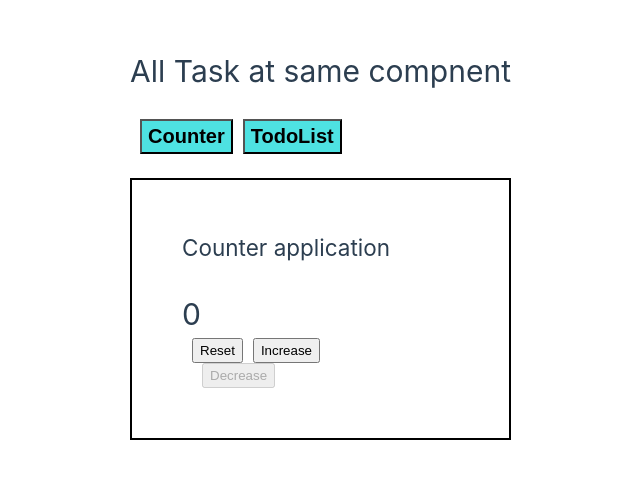
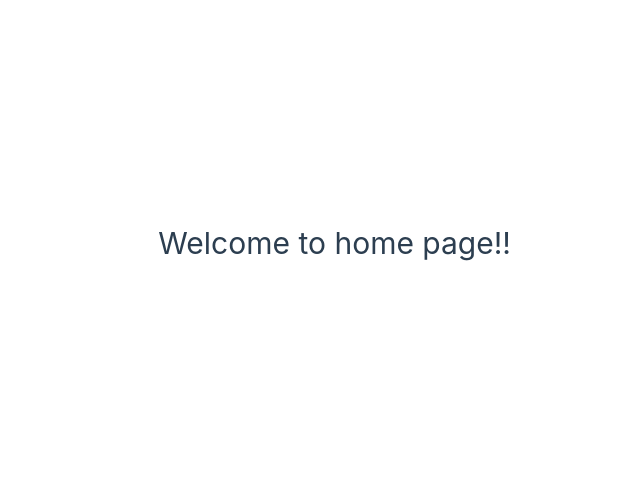
Before and after one commit to BasuPooja/Todo-List, a Vue app: page / in a window 1280 px wide. Shown: the part 157-636 px from the top of the page, without its empty margins (129-769 px from the left). Built offline with nearby package versions, Linux system fonts and the light colour scheme.

Commit message:
vue router initial setup

```diff
--- a/package.json
+++ b/package.json
@@ -12,7 +12,8 @@
     "preview": "vite preview"
   },
   "dependencies": {
-    "vue": "^3.5.22"
+    "vue": "^3.5.22",
+    "vue-router": "^4.6.3"
   },
   "devDependencies": {
     "@vitejs/plugin-vue": "^6.0.1",
--- a/src/App.vue
+++ b/src/App.vue
@@ -759,9 +759,9 @@ export default {
 </script>
  -->
 
+<!---------------------------- Todo List ------------------------->
 
-
-<template>
+<!-- <template>
   <div>
     <h1>All Task at same compnent</h1>
     <br>
@@ -799,4 +799,17 @@ export default{
   font-weight: bold;
   font-size: 20px;
 }
-</style>
+</style> -->
+
+<template>
+  <router-view/>
+</template>
+
+<script>
+export default {
+  name:'App',
+  components: {
+
+  }
+}
+</script>
--- a/src/main.js
+++ b/src/main.js
@@ -1,9 +1,11 @@
 import './assets/main.css'
+import router from './router'
 
 import { createApp } from 'vue'
 import App from './App.vue'
 
-createApp(App).mount('#app')
+// createApp(App).mount('#app')
+createApp(App).use(router).mount('#app')
 
 /* --------------Global Build --------------*/
 
--- /dev/null
+++ b/src/router/index.js
@@ -0,0 +1,18 @@
+import { createWebHistory, createRouter } from "vue-router";
+import Home from "@/views/home.vue";
+
+const routes = [
+    {
+        path: "/",
+        name: "Home",
+        component:Home
+
+    }
+];
+
+const router = createRouter({
+    history: createWebHistory(),
+    routes
+})
+
+export default router;
--- /dev/null
+++ b/src/views/home.vue
@@ -0,0 +1,3 @@
+<template>
+    <h1>Welcome to home page!!</h1>
+</template>
```
Also changed, not shown: 1 other file (tests, documents, lock files or other folders).
